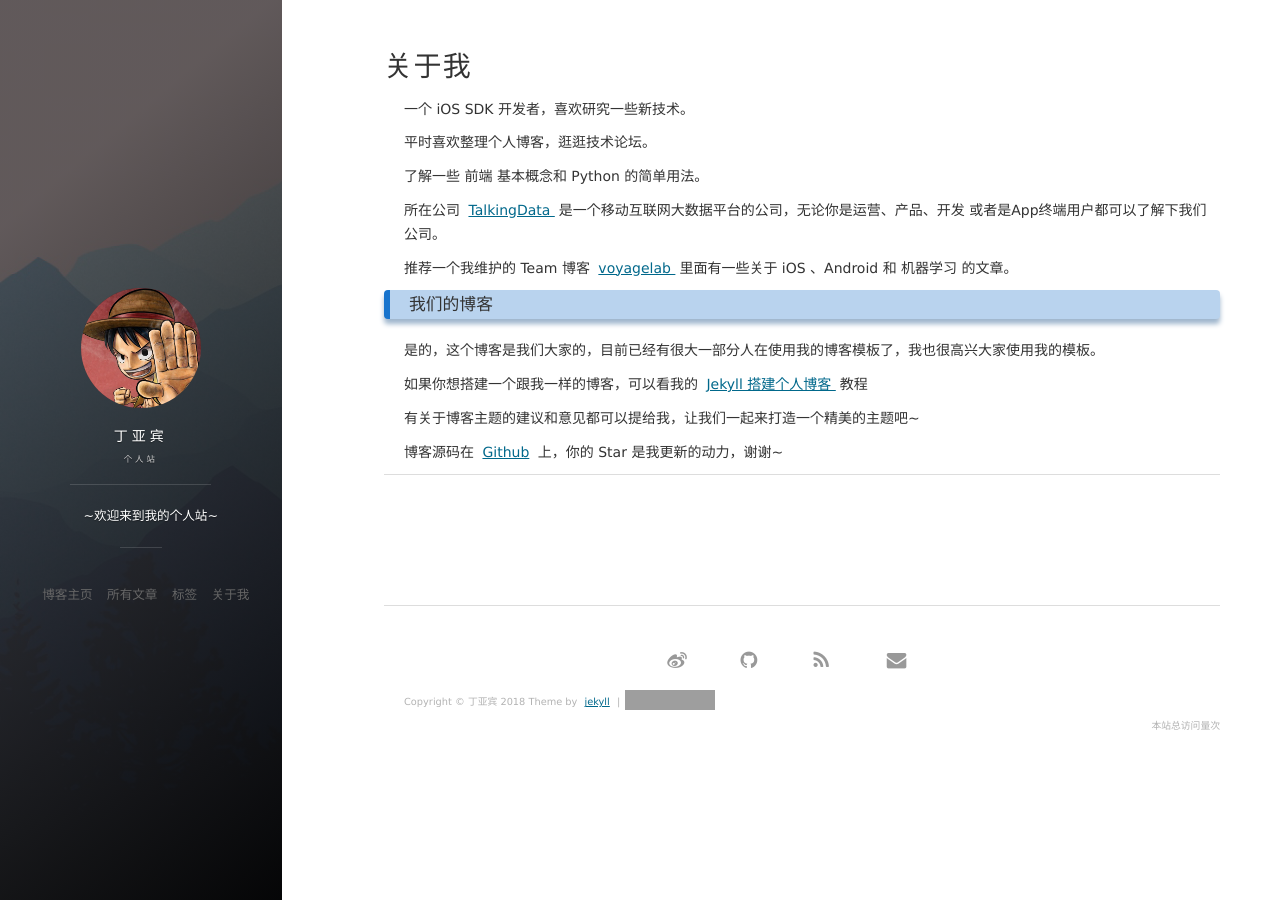
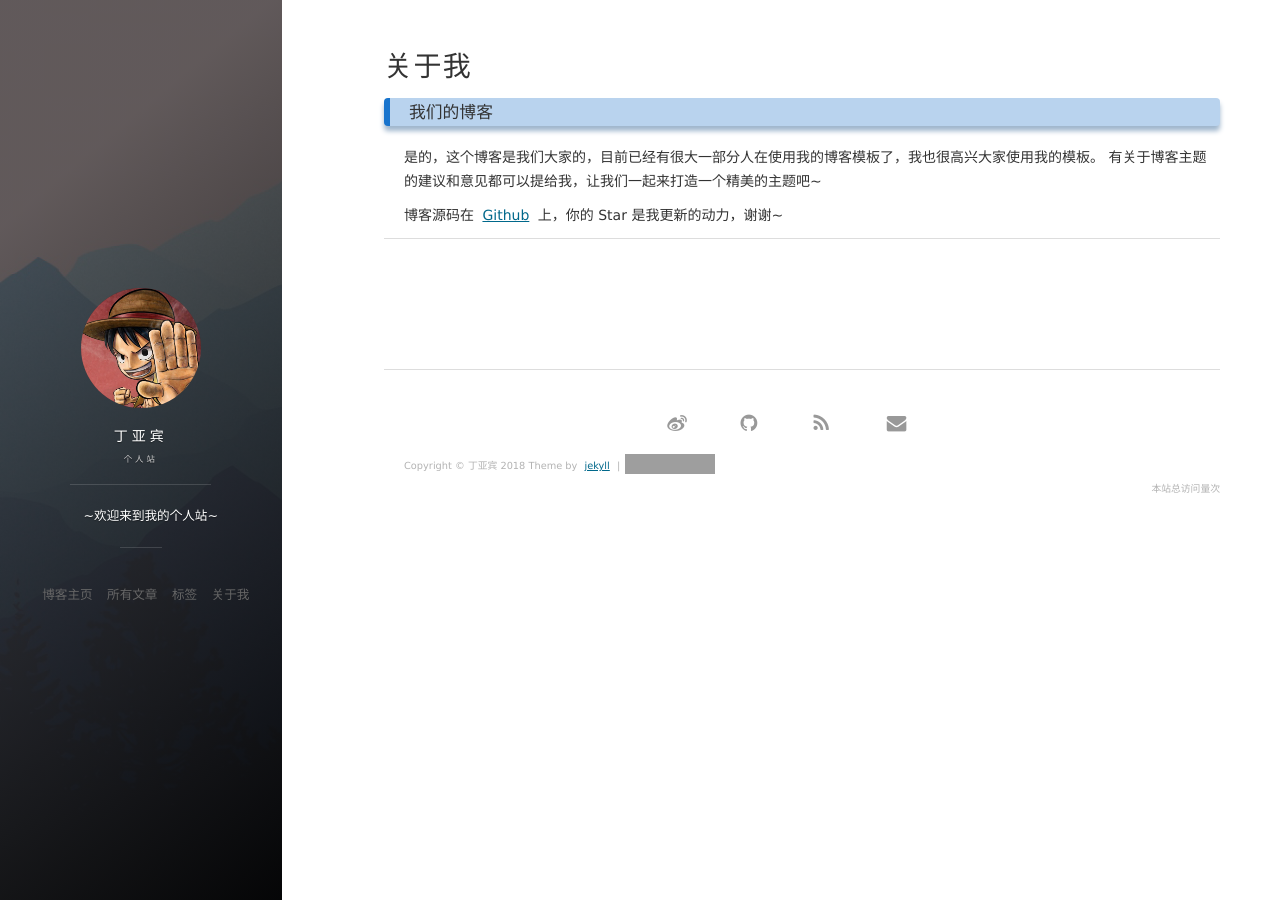
Before and after one commit to dingyabin/dingyabin.github.io, a Jekyll site: the page built from about.md, in a window 1280 px wide. Built offline with Jekyll 4.4.1, drawn with Linux system fonts in a browser that asks for light colours; nearby versions of some CDN libraries; comment, search, counter and statistics services are not loaded; grey boxes are pictures that could not be loaded.

Commit message:
Update about.md
..

```diff
--- a/about.md
+++ b/about.md
@@ -2,25 +2,6 @@
 layout: page
 title: 关于我
 ---
-
-一个 iOS SDK 开发者，喜欢研究一些新技术。
-<p>
-平时喜欢整理个人博客，逛逛技术论坛。
-<p>
-了解一些 前端 基本概念和 Python 的简单用法。
-
-<p>
-
-所在公司
-<a target="_blank" href="https://www.talkingdata.com/"> TalkingData </a>
-是一个移动互联网大数据平台的公司，无论你是运营、产品、开发 或者是App终端用户都可以了解下我们公司。
-<p>
-
-推荐一个我维护的 Team 博客
-<a target="_blank" href="http://talkingdata.me/"> voyagelab </a>
-里面有一些关于 iOS 、Android 和 机器学习 的文章。
-
-<p>
 
 <h3> 我们的博客 </h3>
 
@@ -28,13 +9,6 @@
 
 是的，这个博客是我们大家的，目前已经有很大一部分人在使用我的博客模板了，我也很高兴大家使用我的模板。
 
-<p>
-
-如果你想搭建一个跟我一样的博客，可以看我的
-<a href="/2016/10/jekyll_tutorials1/"> Jekyll 搭建个人博客 </a>
-教程
-
-<p>
 
 有关于博客主题的建议和意见都可以提给我，让我们一起来打造一个精美的主题吧~
 
@@ -44,9 +18,6 @@
 
 <p>
 
-<p>
-
-<p>
 
 
 {% include comments.html %}
```
